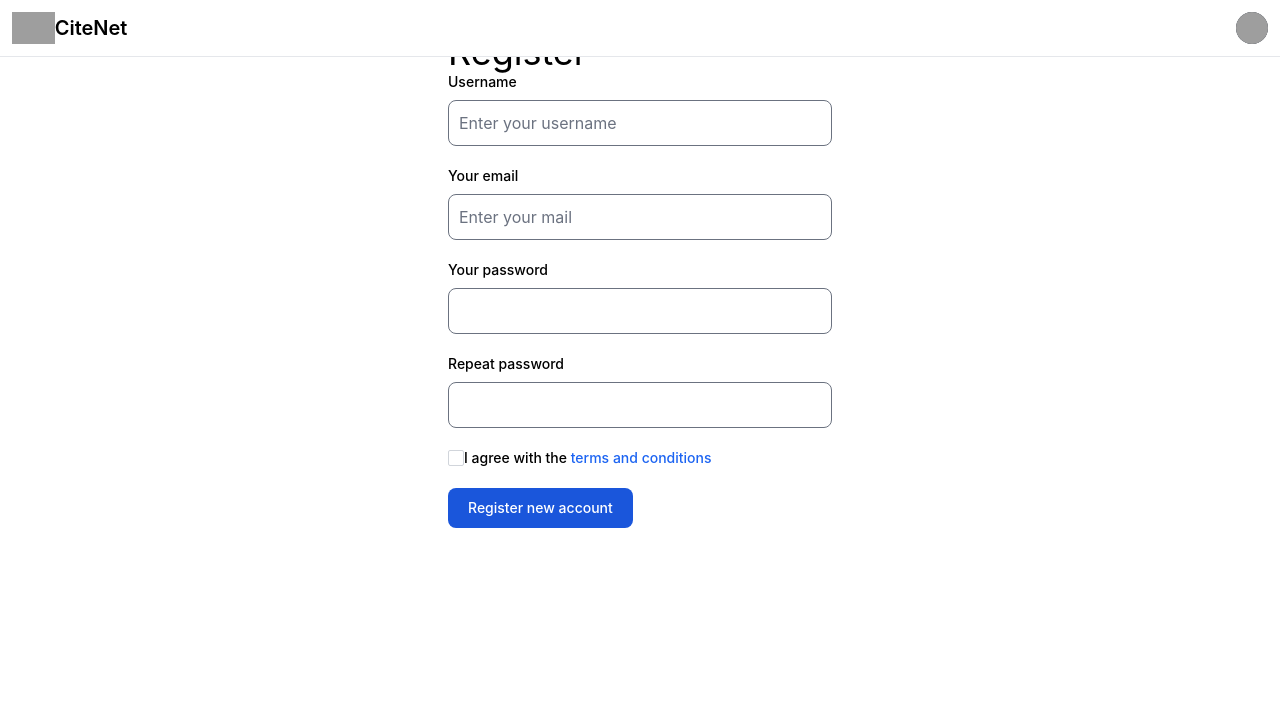
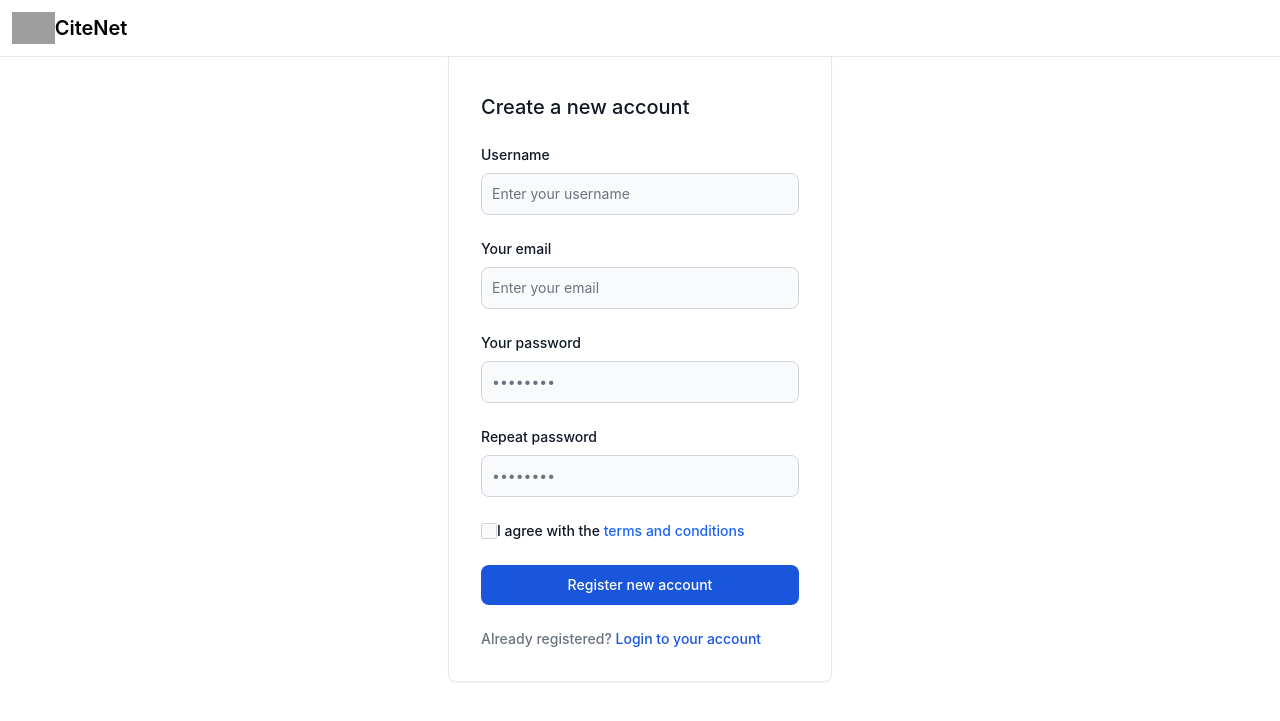
Before and after one commit to aitest-lang/CiteNet-fork, a Django app: page /accounts/register/ in a window 1280 px wide. Shown: the top 721 px of the page. Run offline with Django 5.2, Linux system fonts and the light colour scheme; some libraries are stand-ins or nearby versions; grey boxes are pictures that could not be loaded.

Commit message:
add reset password,some improvements

```diff
--- a/citeNet/accounts/urls.py
+++ b/citeNet/accounts/urls.py
@@ -1,5 +1,5 @@
 # accounts/urls.py
-from django.urls import path
+from django.urls import path, reverse_lazy
 from . import views
 from django.contrib.auth import views as auth_views
 
@@ -7,4 +7,23 @@ urlpatterns = [
     path("register/", views.register, name="register"),
     path("login/", views.custom_login, name="login"),
     path("logout/", auth_views.LogoutView.as_view(), name="logout"),
+
+       path('password-reset/',
+         auth_views.PasswordResetView.as_view(template_name='accounts/password_reset.html'),
+         name='password_reset'),
+
+    path('password-reset/done/',
+         auth_views.PasswordResetDoneView.as_view(template_name='accounts/password_reset_done.html'),
+         name='password_reset_done'),
+
+    path('password-reset-confirm/<uidb64>/<token>/',
+         auth_views.PasswordResetConfirmView.as_view(
+             template_name='accounts/password_reset_confirm.html',
+             success_url=reverse_lazy('password_reset_complete')  # Redirect after successful reset
+         ),
+         name='password_reset_confirm'),
+
+    path('password-reset-complete/',
+         auth_views.PasswordResetCompleteView.as_view(template_name='accounts/password_reset_complete.html'),
+         name='password_reset_complete'),
 ]
--- a/citeNet/templates/accounts/register.html
+++ b/citeNet/templates/accounts/register.html
@@ -8,7 +8,6 @@
 
 
 <div class="max-w-sm mx-auto">
-  <div class ="text-4xl">Register</div>
   {% if messages %}
   {% for message in messages %}
     {% if message.tags == "success" %}
@@ -25,39 +24,38 @@
 
 
 
-  <form class = "mt-5" method="post">
-   {% csrf_token %}
-    <div class="mb-5">
-      <label for="username" class="block mb-2 text-sm font-medium text-black">Username</label>
-      <input type="text" name="username" class="bg-white border-black border text-black rounded-lg block w-full p-2.5" placeholder="Enter your username" required />
+<div class="mt-1 w-full max-w-sm p-4 bg-white border border-gray-200 rounded-lg shadow-sm sm:p-6 md:p-8 dark:bg-gray-800 dark:border-gray-700">
+  <form class="space-y-6" method="post">
+    {% csrf_token %}
+    <h5 class="text-xl font-medium text-gray-900 dark:text-white">Create a new account</h5>
+    <div>
+      <label for="username" class="block mb-2 text-sm font-medium text-gray-900 dark:text-white">Username</label>
+      <input type="text" name="username" id="username" class="bg-gray-50 border border-gray-300 text-gray-900 text-sm rounded-lg focus:ring-blue-500 focus:border-blue-500 block w-full p-2.5 dark:bg-gray-600 dark:border-gray-500 dark:placeholder-gray-400 dark:text-white" placeholder="Enter your username" required />
     </div>
-    <div class="mb-5">
-      <label for="email" class="block mb-2 text-sm font-medium text-black">Your email</label>
-      <input type="email" name="email" class="bg-white border-black border text-black rounded-lg block w-full p-2.5" placeholder="Enter your mail" required />
+    <div>
+      <label for="email" class="block mb-2 text-sm font-medium text-gray-900 dark:text-white">Your email</label>
+      <input type="email" name="email" id="email" class="bg-gray-50 border border-gray-300 text-gray-900 text-sm rounded-lg focus:ring-blue-500 focus:border-blue-500 block w-full p-2.5 dark:bg-gray-600 dark:border-gray-500 dark:placeholder-gray-400 dark:text-white" placeholder="Enter your email" required />
     </div>
-    <div class="mb-5">
-      <label for="password" class="block mb-2 text-sm font-medium text-black">Your password</label>
-      <input type="password" name="password" class="bg-white border-black border text-black rounded-lg block w-full p-2.5" required />
+    <div>
+      <label for="password" class="block mb-2 text-sm font-medium text-gray-900 dark:text-white">Your password</label>
+      <input type="password" name="password" id="password" class="bg-gray-50 border border-gray-300 text-gray-900 text-sm rounded-lg focus:ring-blue-500 focus:border-blue-500 block w-full p-2.5 dark:bg-gray-600 dark:border-gray-500 dark:placeholder-gray-400 dark:text-white" placeholder="••••••••" required />
     </div>
-    <div class="mb-5">
-      <label for="repeat-password" class="block mb-2 text-sm font-medium text-black">Repeat password</label>
-      <input type="password" name="password2" class="bg-white border-black border text-black rounded-lg block w-full p-2.5" required />
+    <div>
+      <label for="repeat-password" class="block mb-2 text-sm font-medium text-gray-900 dark:text-white">Repeat password</label>
+      <input type="password" name="password2" id="repeat-password" class="bg-gray-50 border border-gray-300 text-gray-900 text-sm rounded-lg focus:ring-blue-500 focus:border-blue-500 block w-full p-2.5 dark:bg-gray-600 dark:border-gray-500 dark:placeholder-gray-400 dark:text-white" placeholder="••••••••" required />
     </div>
-    <div class="flex items-start mb-5">
+    <div class="flex items-start">
       <div class="flex items-center h-5">
-        <input id="terms" type="checkbox" value=""
-        class="w-4 h-4 border border-gray-300 rounded-sm
-               bg-white focus:ring-3 focus:ring-blue-300
-               dark:bg-white dark:border-gray-300
-               dark:focus:ring-blue-600 dark:ring-offset-gray-800
-               dark:focus:ring-offset-gray-800"
-        required="">
-
+        <input id="terms" type="checkbox" value="" class="w-4 h-4 border border-gray-300 rounded-sm bg-gray-50 focus:ring-3 focus:ring-blue-300 dark:bg-gray-700 dark:border-gray-600 dark:focus:ring-blue-600 dark:ring-offset-gray-800 dark:focus:ring-offset-gray-800" required />
       </div>
-      <label for="terms" class="ms-2 text-sm font-medium text-black">I agree with the <a href="#" class="text-blue-600 hover:underline dark:text-blue-500">terms and conditions</a></label>
+      <label for="terms" class="ms-2 text-sm font-medium text-gray-900 dark:text-gray-300">I agree with the <a href="#" class="text-blue-600 hover:underline dark:text-blue-500">terms and conditions</a></label>
     </div>
-    <button type="submit" class="text-white bg-blue-700 hover:bg-blue-800 focus:ring-4 focus:outline-none focus:ring-blue-300 font-medium rounded-lg text-sm px-5 py-2.5 text-center dark:bg-blue-600 dark:hover:bg-blue-700 dark:focus:ring-blue-800">Register new account</button>
+    <button type="submit" class="w-full text-white bg-blue-700 hover:bg-blue-800 focus:ring-4 focus:outline-none focus:ring-blue-300 font-medium rounded-lg text-sm px-5 py-2.5 text-center dark:bg-blue-600 dark:hover:bg-blue-700 dark:focus:ring-blue-800">Register new account</button>
+    <div class="text-sm font-medium text-gray-500 dark:text-gray-300">
+      Already registered? <a href="{% url 'login' %}" class="text-blue-700 hover:underline dark:text-blue-500">Login to your account</a>
+    </div>
   </form>
+</div>
 
 </div>
 
--- a/citeNet/templates/partials/navbar.html
+++ b/citeNet/templates/partials/navbar.html
@@ -13,6 +13,7 @@
           <span class="self-center text-xl font-semibold sm:text-2xl whitespace-nowrap dark:text-white">CiteNet</span>
         </a>
       </div>
+      {% if user.is_authenticated %}
       <div class="flex items-center">
           <div class="flex items-center ms-3">
             <div>
@@ -24,15 +25,15 @@
             <div class="z-50 hidden my-4 text-base list-none bg-white divide-y divide-gray-100 rounded-sm shadow-sm dark:bg-gray-700 dark:divide-gray-600" id="dropdown-user">
               <div class="px-4 py-3" role="none">
                 <p class="text-sm text-gray-900 dark:text-white" role="none">
-                  Neil Sims
+                  {{username}}
                 </p>
                 <p class="text-sm font-medium text-gray-900 truncate dark:text-gray-300" role="none">
-                  neil.sims@flowbite.com
+                  {{email}}
                 </p>
               </div>
               <ul class="py-1" role="none">
                 <li>
-                  <a href="#" class="block px-4 py-2 text-sm text-gray-700 hover:bg-gray-100 dark:text-gray-300 dark:hover:bg-gray-600 dark:hover:text-white" role="menuitem">Dashboard</a>
+                  <a href="#" class="block px-4 py-2 text-sm text-gray-700 hover:bg-gray-100 dark:text-gray-300 dark:hover:bg-gray-600 dark:hover:text-white" role="menuitem">Profile</a>
                 </li>
                 <li>
                   <a href="#" class="block px-4 py-2 text-sm text-gray-700 hover:bg-gray-100 dark:text-gray-300 dark:hover:bg-gray-600 dark:hover:text-white" role="menuitem">Settings</a>
@@ -52,6 +53,7 @@
             </div>
           </div>
         </div>
+        {% endif %}
     </div>
   </div>
 </nav>
--- a/citeNet/templates/partials/sidebar.html
+++ b/citeNet/templates/partials/sidebar.html
@@ -3,7 +3,7 @@
     <div class="h-full px-3 pb-4 overflow-y-auto bg-white dark:bg-gray-800">
        <ul class="space-y-2 font-medium">
           <li>
-             <a href="#" class="flex items-center p-2 text-gray-900 rounded-lg dark:text-white hover:bg-gray-100 dark:hover:bg-gray-700 group">
+             <a href="{% url "search" %}" class="flex items-center p-2 text-gray-900 rounded-lg dark:text-white hover:bg-gray-100 dark:hover:bg-gray-700 group">
                 <svg class="w-5 h-5 text-gray-500 transition duration-75 dark:text-gray-400 group-hover:text-gray-900 dark:group-hover:text-white" aria-hidden="true" xmlns="http://www.w3.org/2000/svg" fill="currentColor" viewBox="0 0 22 21">
                    <path d="M16.975 11H10V4.025a1 1 0 0 0-1.066-.998 8.5 8.5 0 1 0 9.039 9.039.999.999 0 0 0-1-1.066h.002Z"/>
                    <path d="M12.5 0c-.157 0-.311.01-.565.027A1 1 0 0 0 11 1.02V10h8.975a1 1 0 0 0 1-.935c.013-.188.028-.374.028-.565A8.51 8.51 0 0 0 12.5 0Z"/>
```
Also changed, not shown: citeNet/citeNet/settings.py (+11 -1 lines), citeNet/core/views.py (+6 -1 lines), citeNet/templates/accounts/login.html (+23 -18 lines), citeNet/templates/accounts/password_reset.html (added, +17 -0 lines), citeNet/templates/accounts/password_reset_complete.html (added, +9 -0 lines), citeNet/templates/accounts/password_reset_confirm.html (added, +32 -0 lines), citeNet/templates/accounts/password_reset_done.html (added, +9 -0 lines), citeNet/db.sqlite3.
